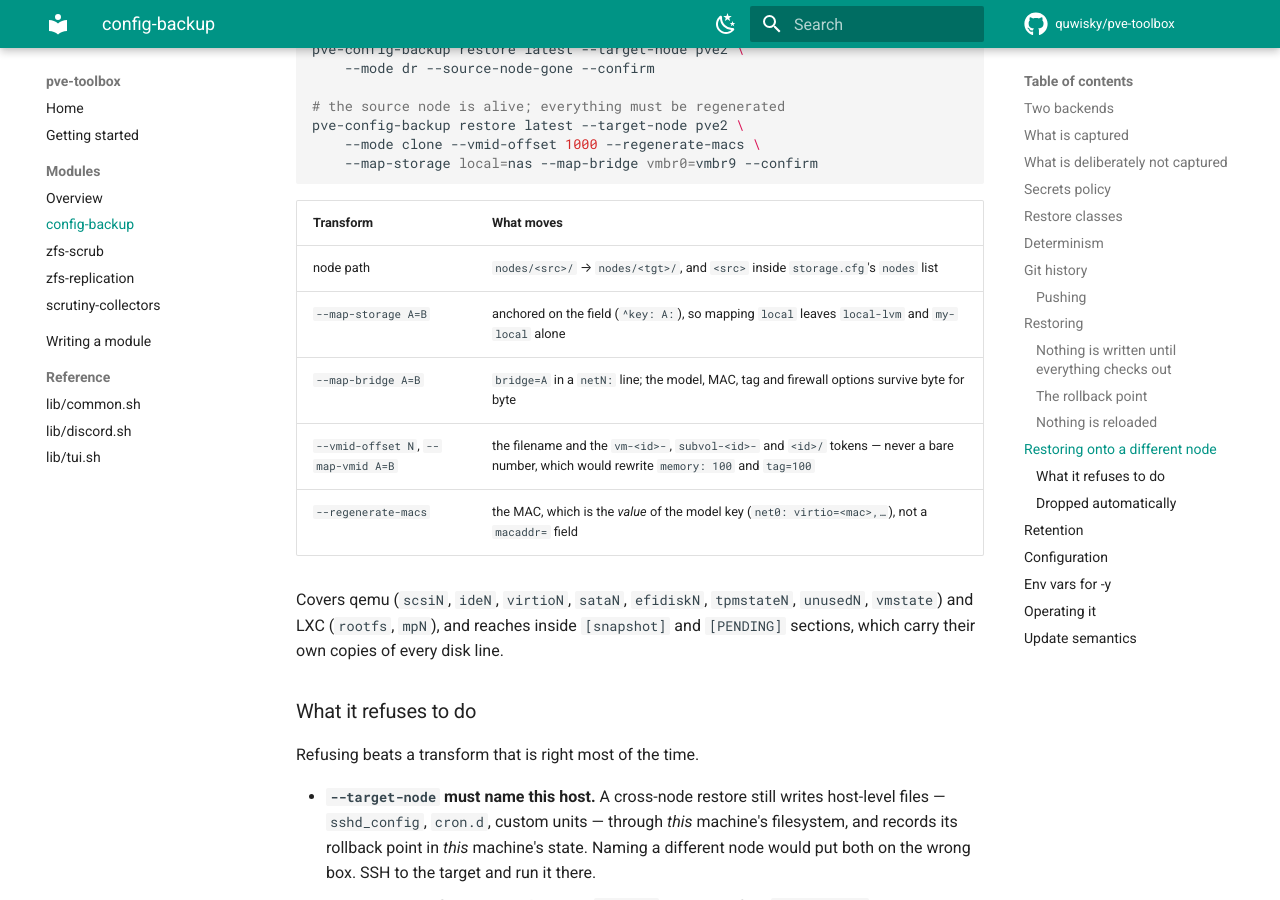
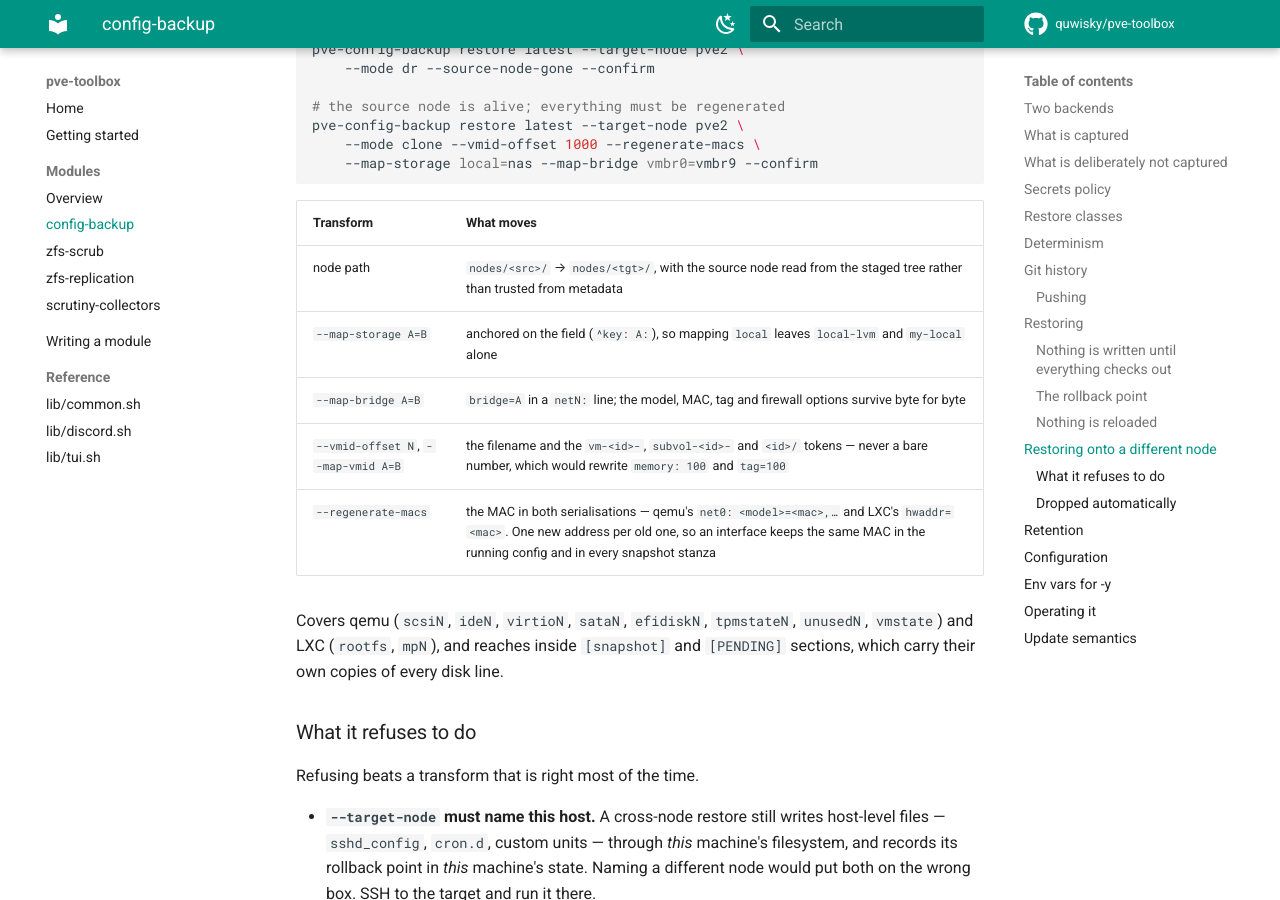
Before and after one commit to quwisky/pve-toolbox, an MkDocs documentation site: the page built from docs/modules/config-backup.md, in a window 1280 px wide and 900 px high, scrolled down 7600 px. Built offline with MkDocs 1.6.1 and Material for MkDocs 9.7.7, drawn with Linux system fonts in a browser that asks for light colours; comment, search, counter and statistics services are not loaded.

Commit message:
fix(config-backup): repair defects found reviewing cross-node restore
--regenerate-macs did nothing to any LXC container while reporting that it
had. The rewrite assumed qemu's form, where the MAC is the value of the model
key; pct writes `net0: name=eth0,...,hwaddr=<mac>,type=veth` instead. So a DR
restore of containers onto a surviving node kept every source MAC, and if the
source was partitioned rather than dead - the exact case --source-node-gone
exists to make an operator think about - two hosts answer for the same MAC and
any DHCP reservation hands both the same address. The one safety control that
was asked for was a no-op, and the report said otherwise.

The test did not catch it because the fixture wrote `net0: veth=<mac>,...`,
which pct never emits. It was written from the same wrong model as the code,
so it validated the implementation against itself. The fixture now uses real
pct output, and asserts the whole line survives byte for byte.

The model class was [a-z0-9]+, which excludes the - and _ in e1000-82545em and
ne2k_pci - real entries in PVE's nic_model_list, and exactly the legacy guests
that get DR'd. MACs are also mapped old->new per file now, so an interface
keeps the same address in the running config and in every snapshot stanza;
drawing one per line meant rolling back to a snapshot handed the guest a MAC
it had never had. A file whose last line lacked a trailing newline lost that
line entirely.

The node rename trusted CB_SRC_NODE. When it was wrong the rename was skipped
silently and the guest loop still rewrote configs under nodes/<source>/, which
maps onto that node's live pmxcfs directory - so with a shared git remote,
restoring a pve1 commit on pve2 overwrote pve1's running guests with configs
already rewritten for pve2. The source node is now read from the staged tree,
an inconsistent archive is refused, and more than one node directory is
refused rather than guessed at.

Also: the transform report claimed every mapping had been applied whether or
not it matched, so a typo'd storage name read as a successful rewrite in the
one report an operator sees before --confirm; base-<id>- volume tokens were
left stale by a VMID remap, leaving a linked clone's two halves naming
different guests; usb0: host=<bus>-<port> names a physical port on the source
machine and was passed through as restorable; and --map-vmid accepted
non-numeric targets while --vmid-offset could produce VMIDs below PVE's
minimum of 100.

```diff
--- a/docs/modules/config-backup.md
+++ b/docs/modules/config-backup.md
@@ -322,11 +322,11 @@ pve-config-backup restore latest --target-node pve2 \
 
 | Transform | What moves |
 | --- | --- |
-| node path | `nodes/<src>/` → `nodes/<tgt>/`, and `<src>` inside `storage.cfg`'s `nodes` list |
+| node path | `nodes/<src>/` → `nodes/<tgt>/`, with the source node read from the staged tree rather than trusted from metadata |
 | `--map-storage A=B` | anchored on the field (`^key: A:`), so mapping `local` leaves `local-lvm` and `my-local` alone |
 | `--map-bridge A=B` | `bridge=A` in a `netN:` line; the model, MAC, tag and firewall options survive byte for byte |
 | `--vmid-offset N`, `--map-vmid A=B` | the filename and the `vm-<id>-`, `subvol-<id>-` and `<id>/` tokens — never a bare number, which would rewrite `memory: 100` and `tag=100` |
-| `--regenerate-macs` | the MAC, which is the *value* of the model key (`net0: virtio=<mac>,…`), not a `macaddr=` field |
+| `--regenerate-macs` | the MAC in both serialisations — qemu's `net0: <model>=<mac>,…` and LXC's `hwaddr=<mac>`. One new address per old one, so an interface keeps the same MAC in the running config and in every snapshot stanza |
 
 Covers qemu (`scsiN`, `ideN`, `virtioN`, `sataN`, `efidiskN`, `tpmstateN`,
 `unusedN`, `vmstate`) and LXC (`rootfs`, `mpN`), and reaches inside `[snapshot]`
```
Also changed, not shown: 2 other files.
